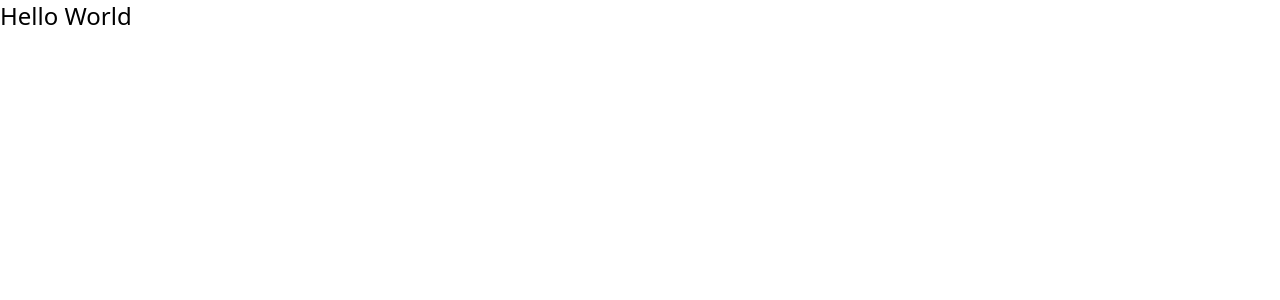
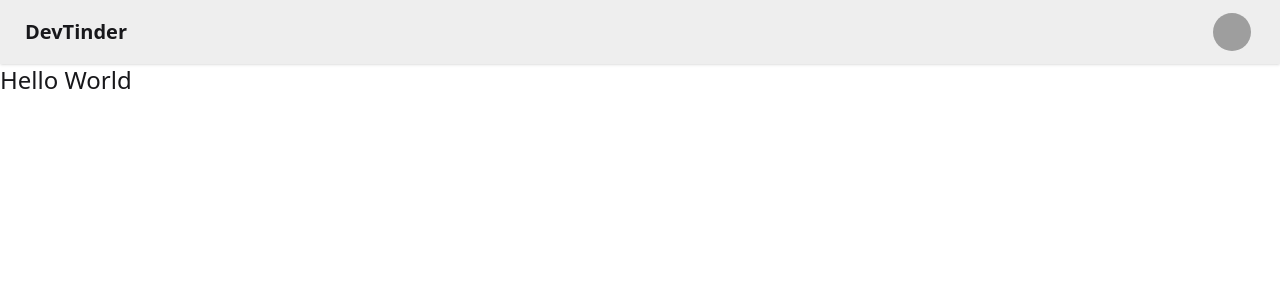
Before and after one commit to Humnashinkhan/DevTinder, a React (Vite) app: page / in a window 1280 px wide. Shown: the top 300 px of the page. Built offline with nearby package versions, Linux system fonts and the light colour scheme; grey boxes are pictures that could not be loaded.

Commit message:
Tailwind + DaisyUI + Navbar

```diff
--- a/package.json
+++ b/package.json
@@ -20,6 +20,7 @@
     "@types/react": "^19.1.2",
     "@types/react-dom": "^19.1.2",
     "@vitejs/plugin-react": "^4.4.1",
+    "daisyui": "^5.0.40",
     "eslint": "^9.25.0",
     "eslint-plugin-react-hooks": "^5.2.0",
     "eslint-plugin-react-refresh": "^0.4.19",
--- a/src/App.jsx
+++ b/src/App.jsx
@@ -1,9 +1,39 @@
 import "./App.css";
 
 function App() {
-  return <div className="text-2xl">
-    Hello World
-  </div>;
+  return(
+   <>
+   <div className="navbar bg-base-300 shadow-sm">
+  <div className="flex-1">
+    <a className="btn btn-ghost text-xl">DevTinder</a>
+  </div>
+  <div className="flex gap-2">
+    <div className="dropdown dropdown-end mx-5">
+      <div tabIndex={0} role="button" className="btn btn-ghost btn-circle avatar">
+        <div className="w-10 rounded-full">
+          <img
+            alt="Tailwind CSS Navbar component"
+            src="https://img.daisyui.com/images/stock/photo-1534528741775-53994a69daeb.webp" />
+        </div>
+      </div>
+      <ul
+        tabIndex={0}
+        className="menu menu-sm dropdown-content bg-base-100 rounded-box z-1 mt-3 w-52 p-2 shadow">
+        <li>
+          <a className="justify-between">
+            Profile
+            <span className="badge">New</span>
+          </a>
+        </li>
+        <li><a>Settings</a></li>
+        <li><a>Logout</a></li>
+      </ul>
+    </div>
+  </div>
+</div>
+    <h1 className="text-2xl">Hello World</h1>
+  </>
+  );
 }
 
 export default App;
--- a/src/index.css
+++ b/src/index.css
@@ -1 +1,4 @@
 @import "tailwindcss";
+@plugin "daisyui" {
+    themes: light --default, dark --prefersdark, cupcake;
+  }
```
Also changed, not shown: 2 other files (tests, documents, lock files or other folders).
